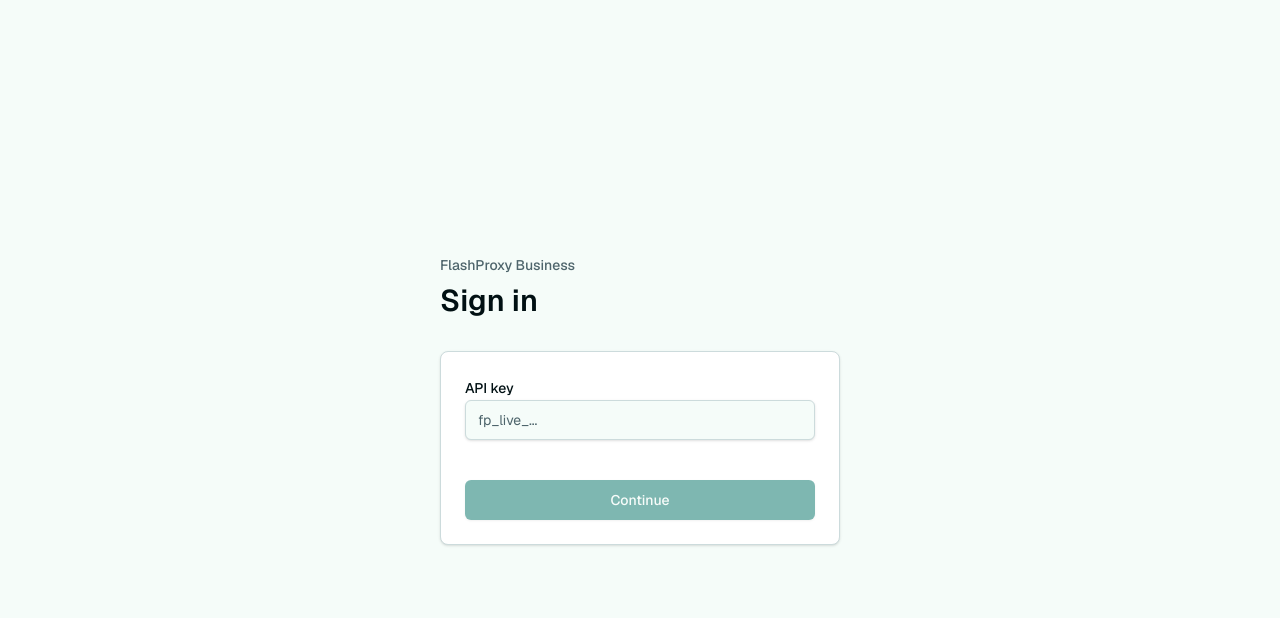
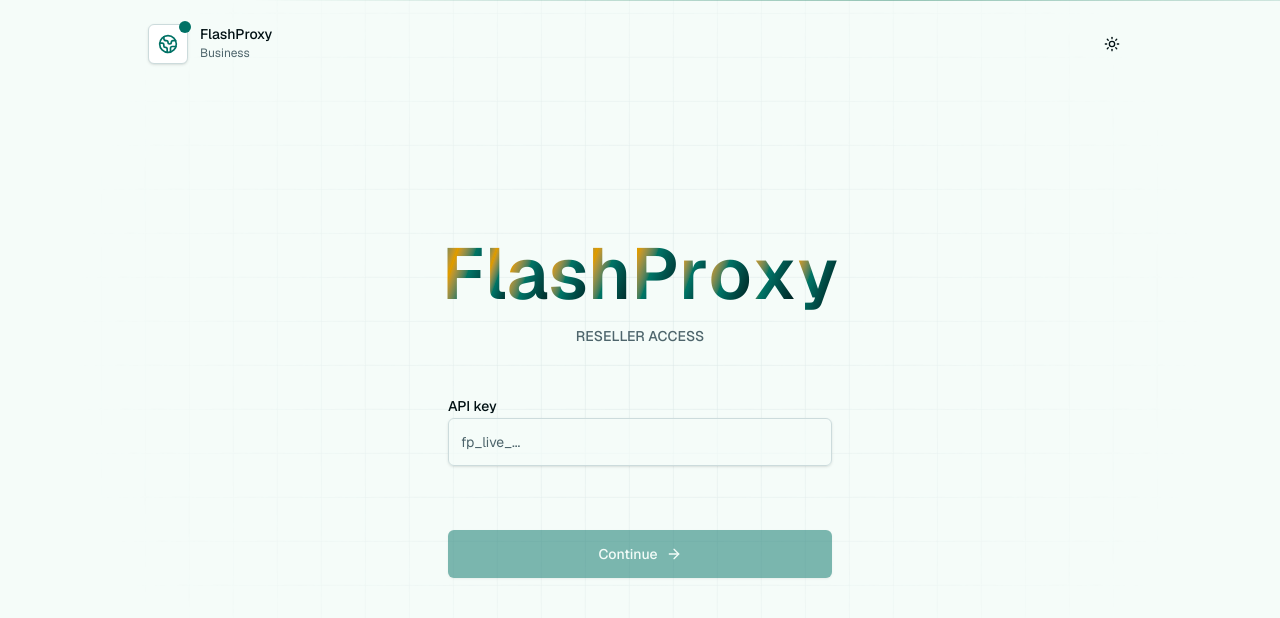
Before and after one commit to asimalizada/flash-proxy, a Next.js app: page /login in a window 1280 px wide. Shown: the top 618 px of the page. Built offline with nearby package versions, Linux system fonts and the light colour scheme.

Commit message:
feat: refine API key login experience
Keep login-specific motion styles in a CSS module so global styles remain limited to theme tokens and base rules.

```diff
--- a/components/auth/login-form.tsx
+++ b/components/auth/login-form.tsx
@@ -1,18 +1,13 @@
 "use client";
 
-import { Loader2 } from "lucide-react";
+import { ArrowRight, Loader2 } from "lucide-react";
 import { useRouter } from "next/navigation";
 import * as React from "react";
 
 import { Button } from "@/components/ui/button";
-import {
-  Card,
-  CardContent,
-  CardFooter,
-  CardHeader,
-} from "@/components/ui/card";
 import { Input } from "@/components/ui/input";
 import { Label } from "@/components/ui/label";
+import styles from "@/components/auth/login.module.css";
 
 type LoginFormProps = {
   redirectTo: string;
@@ -61,13 +56,15 @@
   }
 
   return (
-    <Card>
-      <form onSubmit={handleSubmit}>
-        <CardHeader className="pb-4">
+    <form
+      className={`${styles.loginFormReveal} space-y-5`}
+      onSubmit={handleSubmit}
+    >
       <div className="space-y-2">
         <Label htmlFor="apiKey">API key</Label>
         <Input
           autoComplete="off"
+          className="h-12 bg-background/65 shadow-sm backdrop-blur"
           id="apiKey"
           name="apiKey"
           placeholder="fp_live_..."
@@ -77,25 +74,26 @@
           onChange={(event) => setApiKey(event.target.value)}
         />
       </div>
-        </CardHeader>
-        <CardContent>
+
+      <div className="min-h-6">
         {error ? (
           <p className="text-sm font-medium text-destructive">{error}</p>
         ) : null}
-        </CardContent>
-        <CardFooter>
-          <Button className="w-full" disabled={isSubmitting || !apiKey.trim()}>
+      </div>
+
+      <Button className="h-12 w-full" disabled={isSubmitting || !apiKey.trim()}>
         {isSubmitting ? (
           <>
             <Loader2 className="size-4 animate-spin" />
             Signing in
           </>
         ) : (
-              "Continue"
+          <>
+            Continue
+            <ArrowRight className="size-4" />
+          </>
         )}
       </Button>
-        </CardFooter>
     </form>
-    </Card>
   );
 }
--- a/components/auth/login-shell.tsx
+++ b/components/auth/login-shell.tsx
@@ -1,19 +1,69 @@
 import type * as React from "react";
+import { Globe2 } from "lucide-react";
+
+import { ThemeToggle } from "@/components/theme-toggle";
+import styles from "@/components/auth/login.module.css";
 
 export function LoginShell({ children }: { children: React.ReactNode }) {
   return (
-    <main className="flex min-h-screen bg-background text-foreground">
-      <section className="mx-auto flex w-full max-w-md flex-col justify-center px-6 py-10">
-        <div className="mb-8">
-          <p className="text-sm font-medium text-muted-foreground">
-            FlashProxy Business
-          </p>
-          <h1 className="mt-2 text-3xl font-semibold tracking-normal">
-            Sign in
-          </h1>
+    <main className="relative min-h-screen overflow-hidden bg-background text-foreground">
+      <div className={`${styles.authGrid} absolute inset-0 opacity-70`} />
+      <div className={`${styles.authScanline} absolute inset-x-0 top-0 h-px`} />
+
+      <div className="relative mx-auto flex min-h-screen w-full max-w-5xl flex-col px-5 py-6">
+        <div className="flex items-center justify-between">
+          <BrandMark />
+          <ThemeToggle />
         </div>
-        {children}
-      </section>
+
+        <section className="flex flex-1 flex-col items-center justify-center pb-16 pt-10">
+          <AnimatedWordmark />
+          <div className="mt-10 w-full max-w-sm sm:mt-12">{children}</div>
+        </section>
+      </div>
     </main>
   );
 }
+
+function BrandMark() {
+  return (
+    <div className="flex items-center gap-3">
+      <div className="relative flex size-10 items-center justify-center rounded-md border bg-card shadow-sm">
+        <Globe2 className="size-5 text-primary" />
+        <span className="absolute -right-1 -top-1 size-3 rounded-full bg-primary" />
+      </div>
+      <div>
+        <p className="text-sm font-medium leading-none">FlashProxy</p>
+        <p className="mt-1 text-xs text-muted-foreground">Business</p>
+      </div>
+    </div>
+  );
+}
+
+function AnimatedWordmark() {
+  const letters = "FlashProxy".split("");
+
+  return (
+    <div className="text-center">
+      <h1
+        aria-label="FlashProxy"
+        className="flex justify-center text-6xl font-semibold leading-none tracking-normal text-foreground sm:text-7xl"
+      >
+        {letters.map((letter, index) => (
+          <span
+            className={styles.brandLetter}
+            key={`${letter}-${index}`}
+            style={{ animationDelay: `${index * 95}ms` }}
+          >
+            {letter}
+          </span>
+        ))}
+      </h1>
+      <p
+        className={`${styles.brandSubtitle} mt-4 text-sm font-medium uppercase text-muted-foreground`}
+      >
+        Reseller access
+      </p>
+    </div>
+  );
+}
--- /dev/null
+++ b/components/auth/login.module.css
@@ -0,0 +1,129 @@
+.authGrid {
+  background-image:
+    linear-gradient(
+      color-mix(in oklch, var(--border) 52%, transparent) 1px,
+      transparent 1px
+    ),
+    linear-gradient(
+      90deg,
+      color-mix(in oklch, var(--border) 52%, transparent) 1px,
+      transparent 1px
+    );
+  background-size: 44px 44px;
+  mask-image: radial-gradient(circle at 50% 42%, black, transparent 72%);
+  animation: auth-grid-drift 18s linear infinite;
+}
+
+.authScanline {
+  background: linear-gradient(
+    90deg,
+    transparent,
+    color-mix(in oklch, var(--primary) 72%, white 8%),
+    transparent
+  );
+  animation: auth-scanline 3.2s ease-in-out infinite;
+}
+
+.brandLetter {
+  background: linear-gradient(
+    110deg,
+    var(--foreground) 0%,
+    var(--primary) 34%,
+    var(--chart-3) 52%,
+    var(--primary) 68%,
+    var(--foreground) 100%
+  );
+  background-clip: text;
+  background-size: 240% 100%;
+  color: transparent;
+  display: inline-block;
+  opacity: 0;
+  transform: translateX(-22px);
+  filter: blur(8px);
+  animation:
+    brand-letter-in 680ms cubic-bezier(0.16, 1, 0.3, 1) forwards,
+    brand-gradient-flow 8s ease-in-out infinite;
+}
+
+.brandSubtitle {
+  opacity: 0;
+  transform: translateY(8px);
+  animation: form-rise-in 520ms ease forwards;
+  animation-delay: 980ms;
+}
+
+.loginFormReveal {
+  opacity: 0;
+  transform: translateY(14px);
+  animation: form-rise-in 620ms ease forwards;
+  animation-delay: 1.08s;
+}
+
+@keyframes brand-letter-in {
+  0% {
+    opacity: 0;
+    transform: translateX(-22px);
+    filter: blur(8px);
+  }
+  100% {
+    opacity: 1;
+    transform: translateX(0);
+    filter: blur(0);
+  }
+}
+
+@keyframes brand-gradient-flow {
+  0%,
+  100% {
+    background-position: 0% 50%;
+  }
+  50% {
+    background-position: 100% 50%;
+  }
+}
+
+@keyframes form-rise-in {
+  to {
+    opacity: 1;
+    transform: translateY(0);
+  }
+}
+
+@keyframes auth-grid-drift {
+  0% {
+    background-position: 0 0;
+  }
+  100% {
+    background-position: 44px 44px;
+  }
+}
+
+@keyframes auth-scanline {
+  0%,
+  100% {
+    opacity: 0.1;
+    transform: translateX(-30%);
+  }
+  50% {
+    opacity: 0.65;
+    transform: translateX(30%);
+  }
+}
+
+@media (prefers-reduced-motion: reduce) {
+  .authGrid,
+  .authScanline,
+  .brandLetter,
+  .brandSubtitle,
+  .loginFormReveal {
+    animation: none;
+  }
+
+  .brandLetter,
+  .brandSubtitle,
+  .loginFormReveal {
+    opacity: 1;
+    transform: none;
+    filter: none;
+  }
+}
```
Lines whose indentation alone changed are shown as unchanged.
